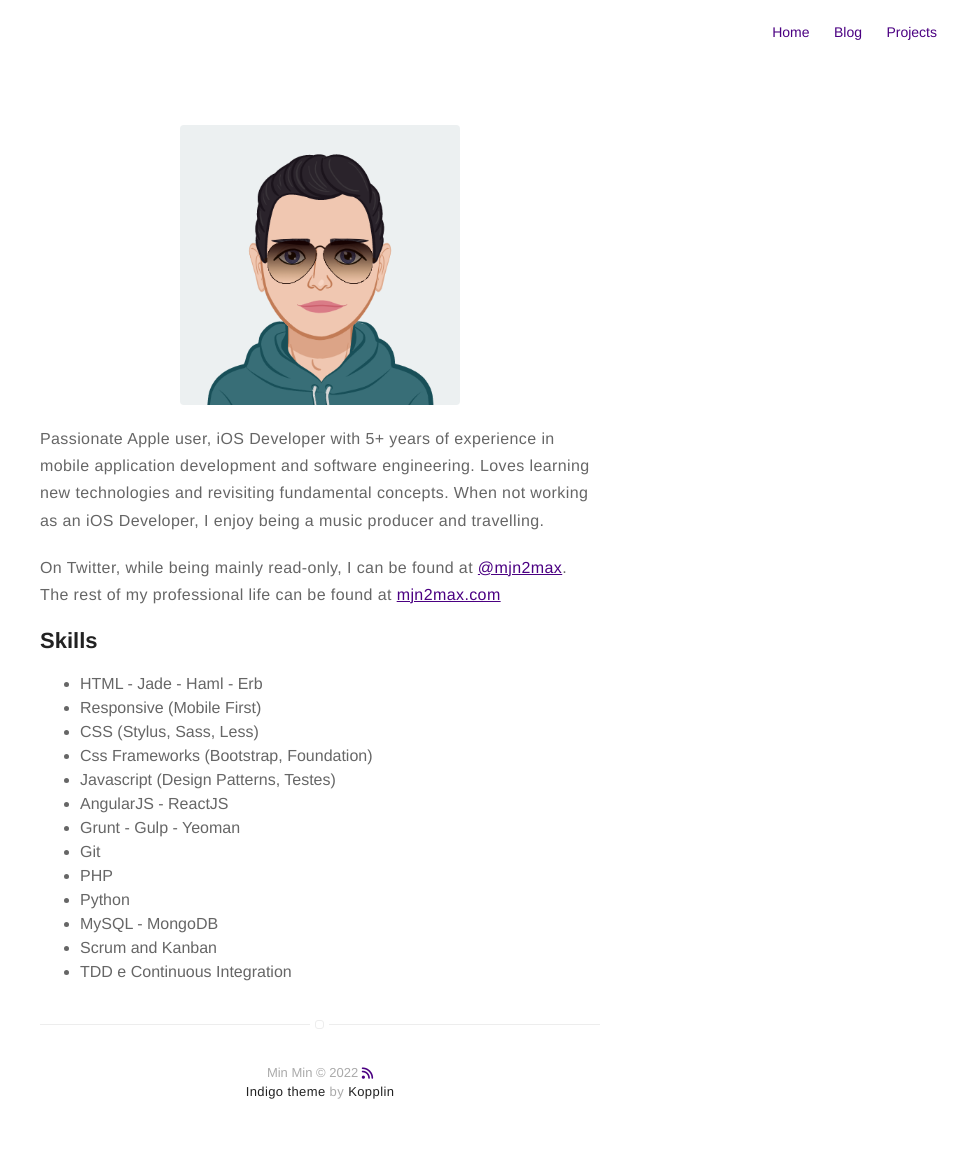
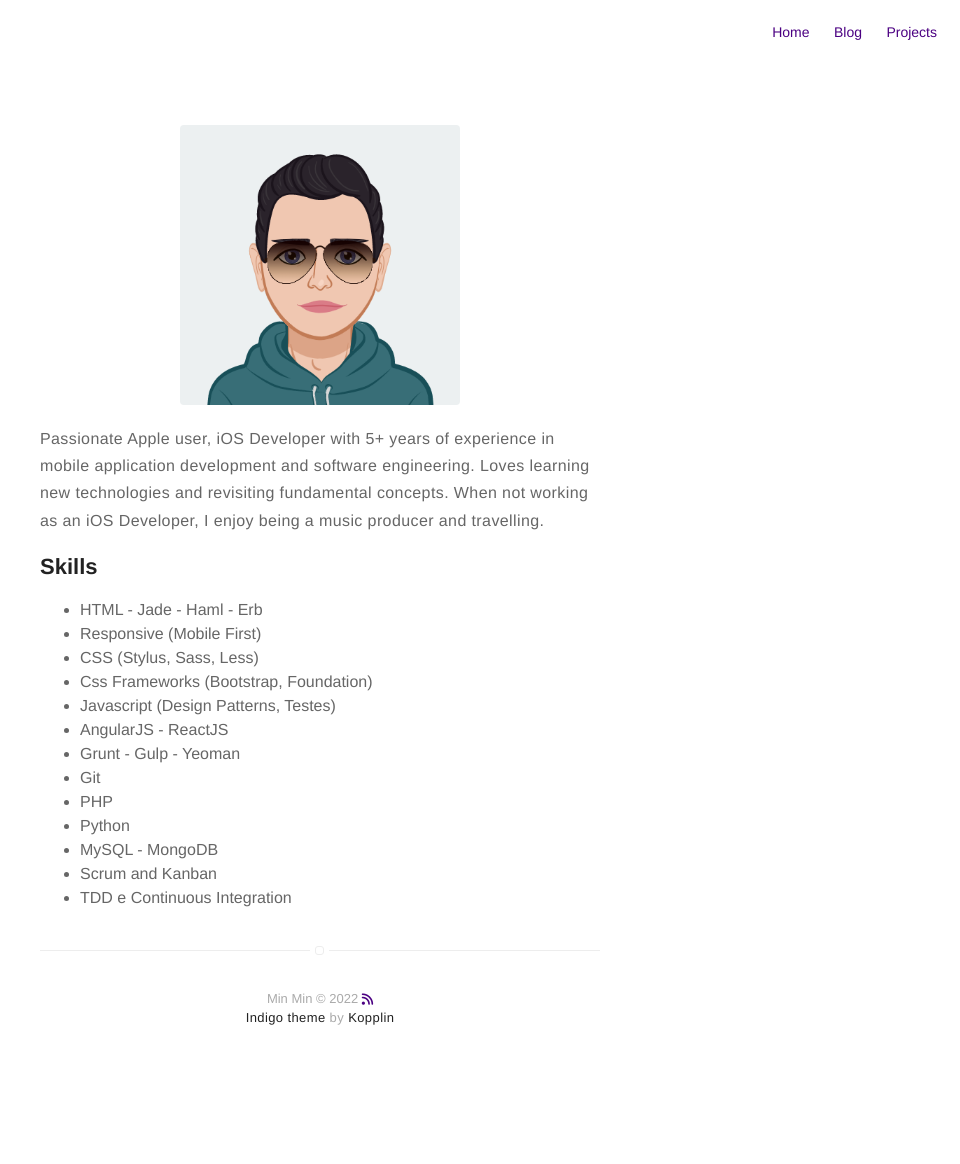
Before and after one commit to mjn2max/mjn2max.github.io, a Jekyll site: the page built from about.md, in a window 1280 px wide. Shown: the whole page, without its empty margins (320-1280 px from the left). Built offline with Jekyll 4.4.1, drawn with Linux system fonts in a browser that asks for light colours; nearby versions of some CDN libraries; after the commit the page ends 1089 px from its top, so only the background shows below that.

Commit message:
Update about

```diff
--- a/about.md
+++ b/about.md
@@ -6,8 +6,6 @@ layout: page
 ![Profile Image]({% if site.external-image %}{{ site.picture }}{% else %}{{ site.url }}/{{ site.picture }}{% endif %})
 
 <p>Passionate Apple user, iOS Developer with 5+ years of experience in mobile application development and software engineering. Loves learning new technologies and revisiting fundamental concepts. When not working as an iOS Developer, I enjoy being a music producer and travelling.</p>
-
-<p>On Twitter, while being mainly read-only, I can be found at <a href="https://twitter.com/mjn2max" target="_blank">@mjn2max</a>. The rest of my professional life can be found at <a href="https://mjn2max.com" target="_blank">mjn2max.com</a></p>
 
 <h2>Skills</h2>
 
```
Also changed, not shown: Gemfile.lock, 2 other files.
